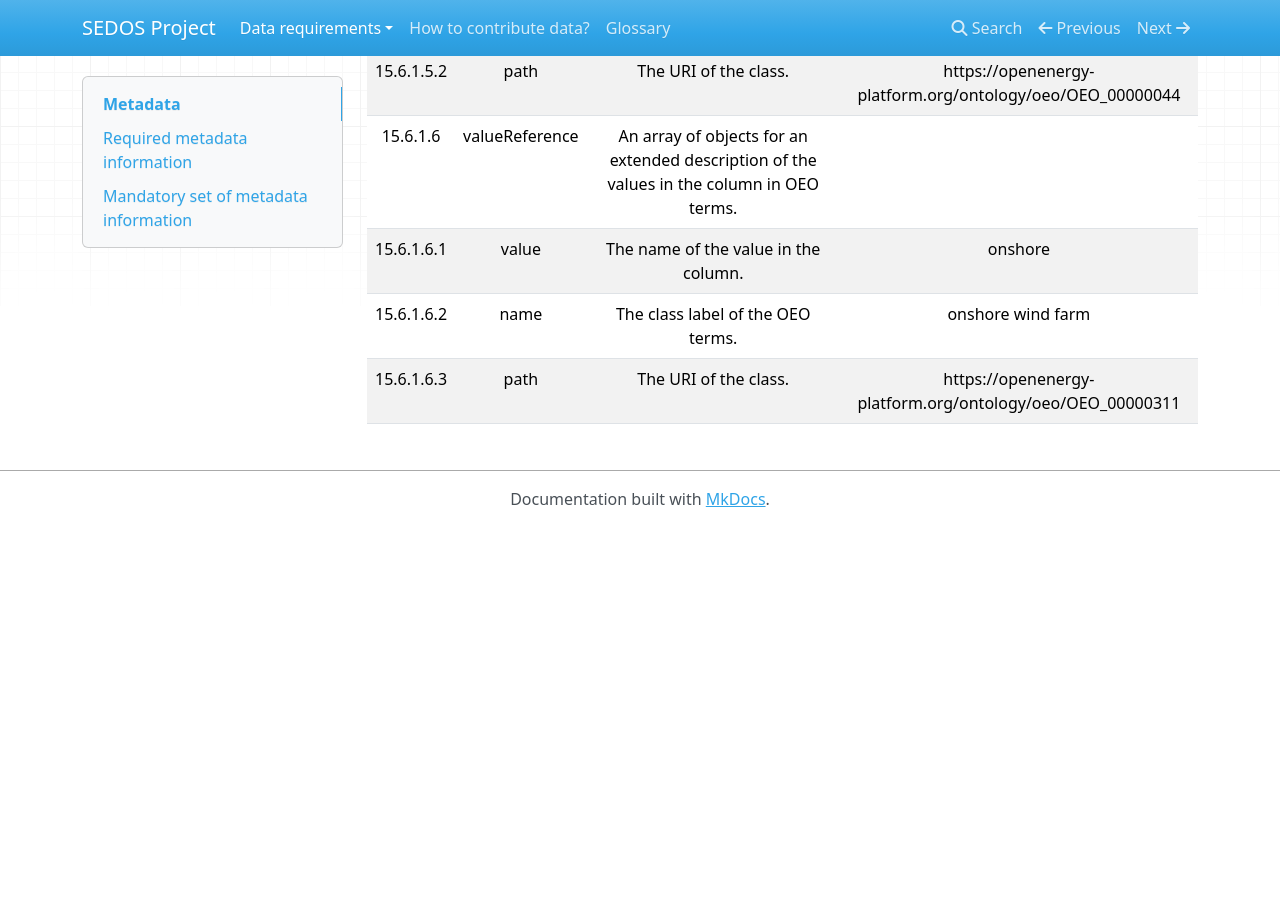
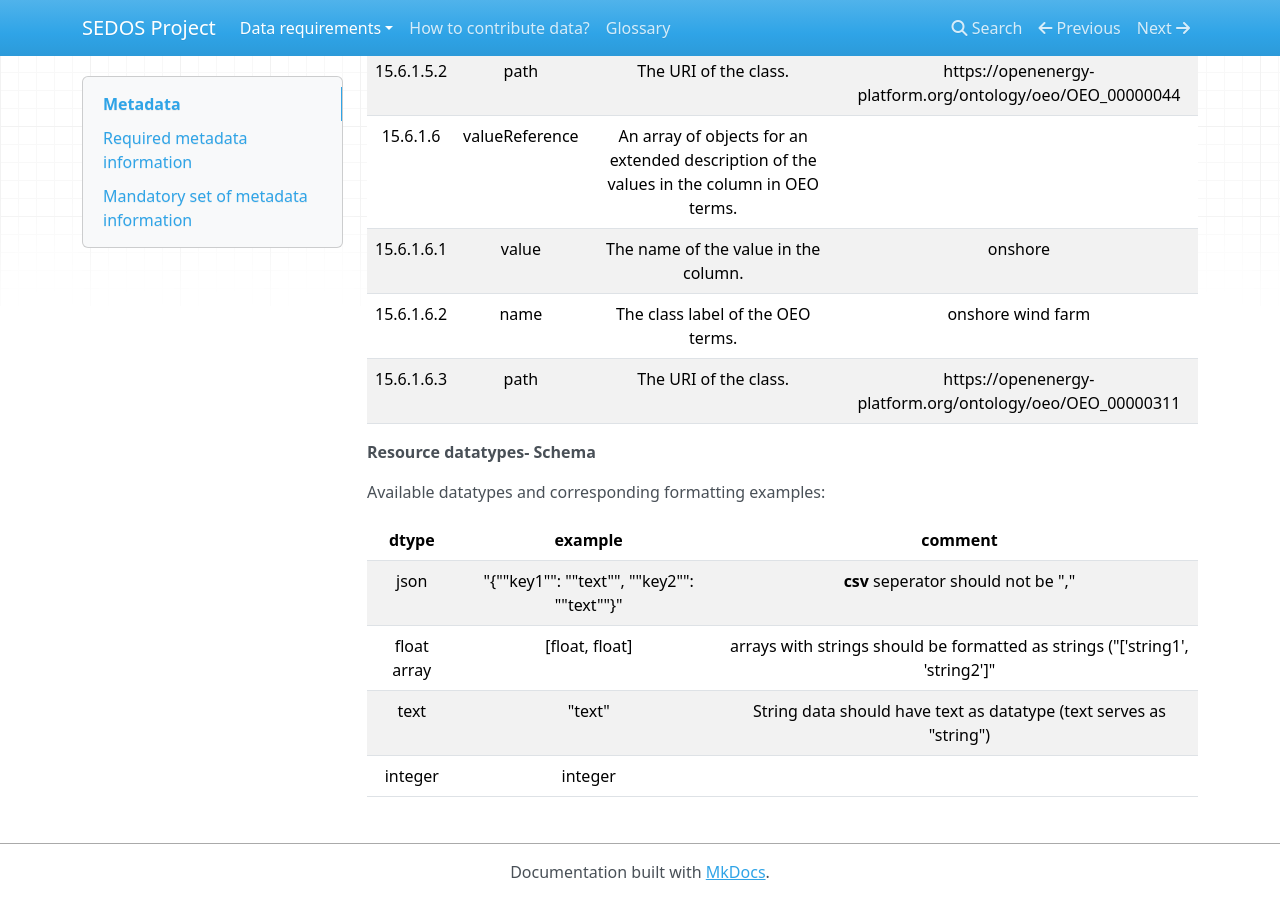
Before and after one commit to sedos-project/organization, an MkDocs documentation site: the page built from docs/data_requirements/metadata.md, in a window 1280 px wide and 900 px high, scrolled down 6233 px. Built offline with MkDocs 1.6.1, drawn with Linux system fonts in a browser that asks for light colours; nearby versions of some CDN libraries; before the commit the page ends 6760 px from its top, so only the background shows below that.

Commit message:
dtypes and examples added

```diff
--- a/docs/data_requirements/metadata.md
+++ b/docs/data_requirements/metadata.md
@@ -108,3 +108,15 @@ Information about each column in the csv.
 | 15.6.1.6.1 | value          | The name of the value in the column.                                                                                                                                                     | onshore                                                   |
 | 15.6.1.6.2 | name           | The class label of the OEO terms.                                                                                                                                                        | onshore wind farm                                         |
 | 15.6.1.6.3 | path           | The URI of the class.                                                                                                                                                                    | https://openenergy-platform.org/ontology/oeo/OEO_00000311 |
+
+**Resource datatypes- Schema**
+
+Available datatypes and corresponding formatting examples:
+
+
+| dtype | example |                                   comment                        |
+|:-----:|:-------:|:----------------------------------------------------------------:|
+| json | "{""key1"": ""text"", ""key2"": ""text""}"      |                     **csv** seperator should not be ","          |
+| float array     | [float, float]  | arrays with strings should be formatted as strings ("['string1', 'string2']" |
+| text     |"text"  |   String data should have text as datatype (text serves as "string") |
+| integer     |integer  |                   |
```
